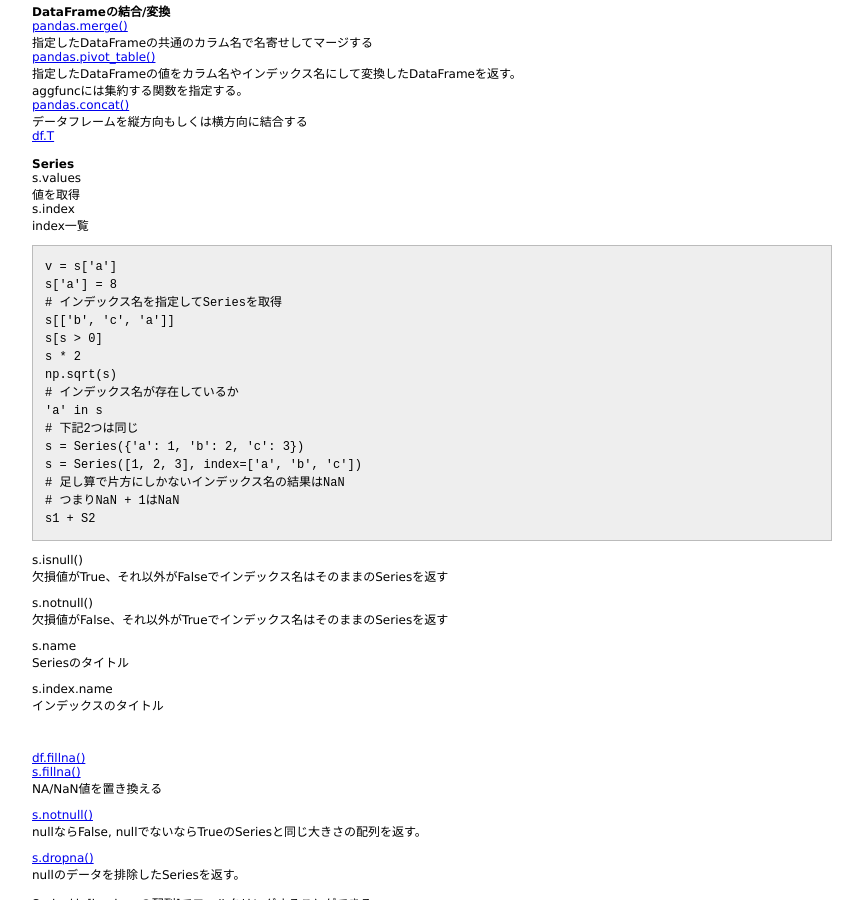
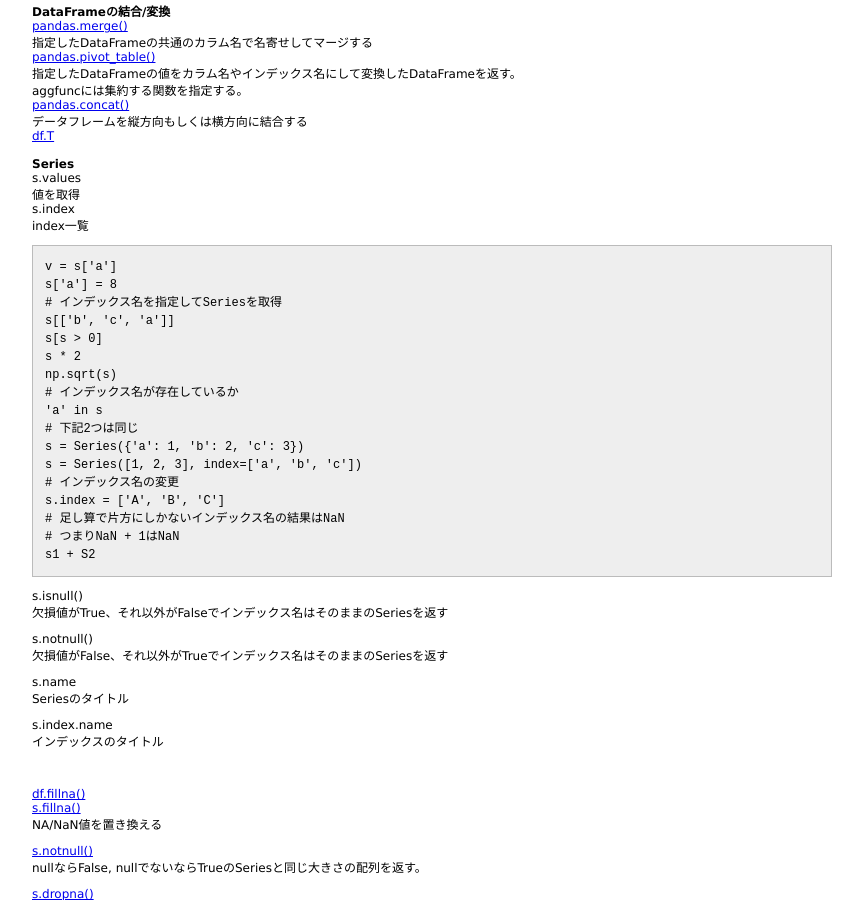
Before and after one commit to 38elements/38elements.github.com, a Jekyll site: the page built from _posts/2016-04-24-pandas.md, in a window 1280 px wide and 900 px high, scrolled down 328 px. Shown: the whole window, without its empty margins (208-1071 px from the left). Built offline with Jekyll 4.4.1, drawn with Linux system fonts in a browser that asks for light colours.

Commit message:
Update 2016-04-24-pandas.md

```diff
--- a/_posts/2016-04-24-pandas.md
+++ b/_posts/2016-04-24-pandas.md
@@ -48,6 +48,8 @@ np.sqrt(s)
 # 下記2つは同じ
 s = Series({'a': 1, 'b': 2, 'c': 3})
 s = Series([1, 2, 3], index=['a', 'b', 'c'])
+# インデックス名の変更
+s.index = ['A', 'B', 'C']
 # 足し算で片方にしかないインデックス名の結果はNaN
 # つまりNaN + 1はNaN
 s1 + S2
```
